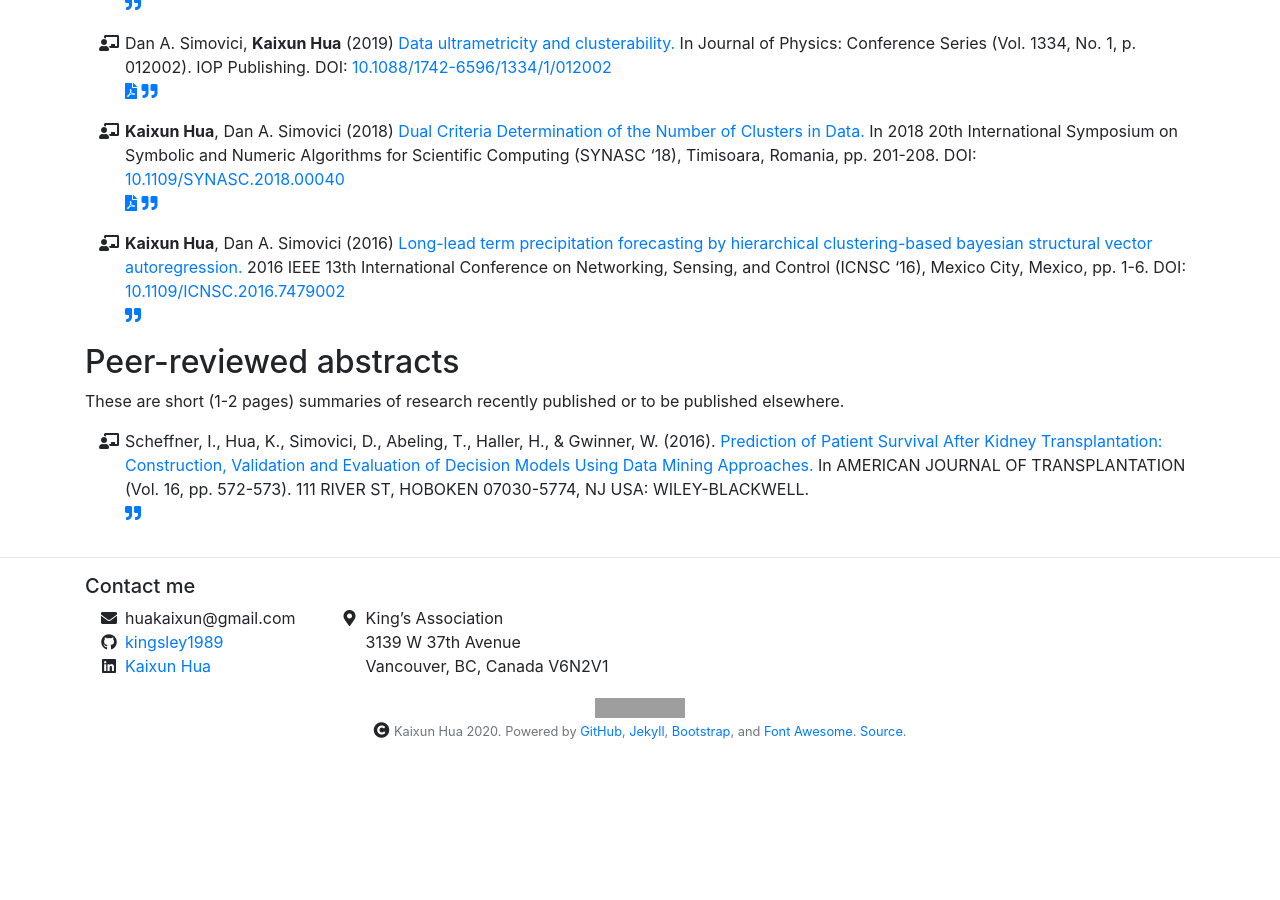
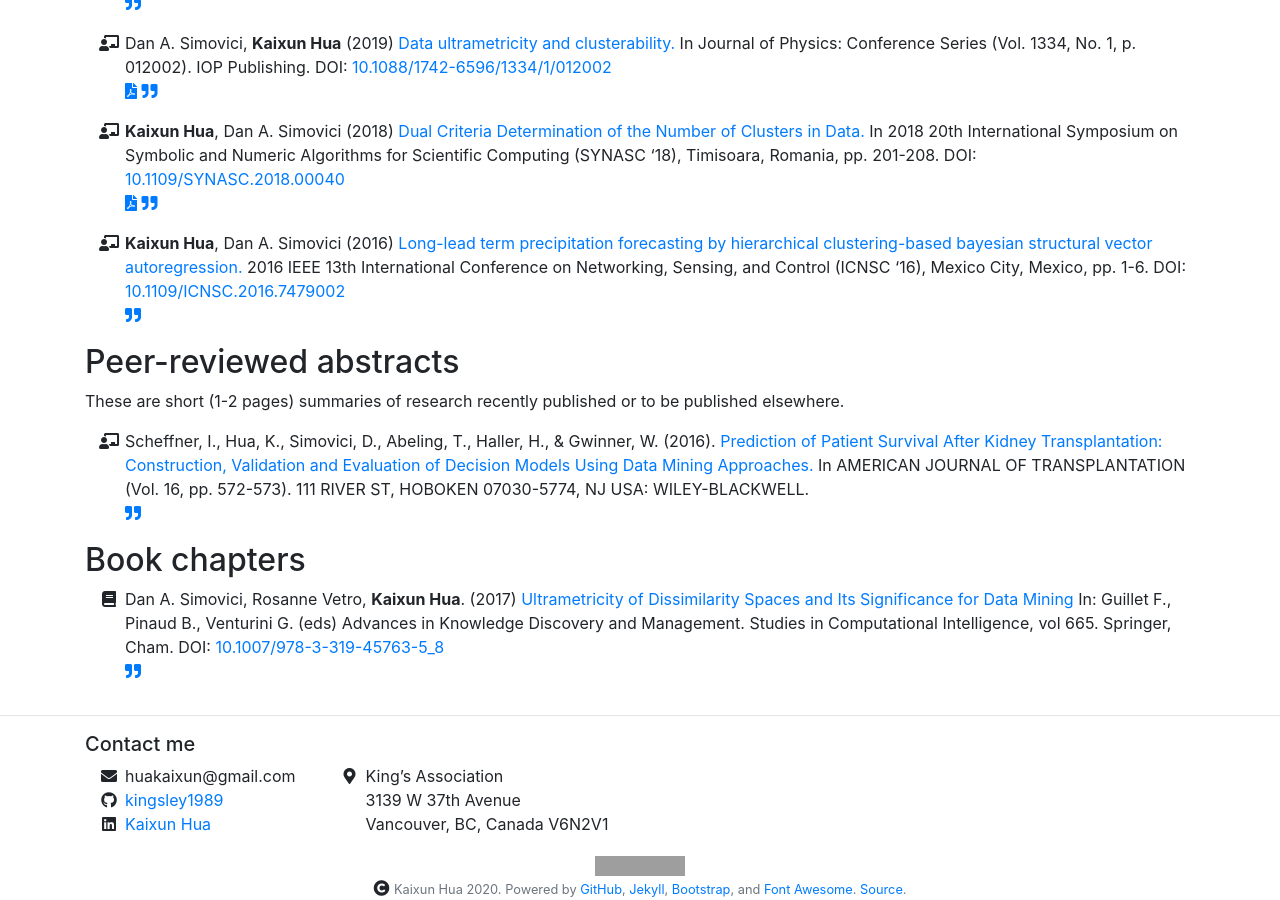
Before and after one commit to kingsley1989/kingsley1989.github.io, a Jekyll site: the page built from _pages/publications.md, in a window 1280 px wide and 900 px high, scrolled down 883 px. Built offline with Jekyll 4.4.1, drawn with Linux system fonts in a browser that asks for light colours; nearby versions of some CDN libraries; before the commit the page ends 1625 px from its top, so only the background shows below that; some of the changed lines change nothing that is shown; grey boxes are pictures that could not be loaded.

Commit message:
Update publications.yml

````diff
--- a/_data/publications.yml
+++ b/_data/publications.yml
@@ -154,41 +154,65 @@ publications:
         }
       ```
 
+  - citation: |
+        Dan A. Simovici, Rosanne Vetro, Kaixun Hua. (2017)
+        [Ultrametricity of Dissimilarity Spaces and Its Significance for Data Mining](https://link.springer.com/chapter/10.1007/978-3-319-45763-5_8)
+        In: Guillet F., Pinaud B., Venturini G. (eds)
+        Advances in Knowledge Discovery and Management. Studies in Computational Intelligence, vol 665.
+        Springer, Cham. DOI: [10.1007/978-3-319-45763-5_8](https://doi.org/10.1007/978-3-319-45763-5_8)
+    year: 2017
+    venue: book
+    type: book-chapter
+    #github_repository_link: https://github.com/FergusonAJ/gptp-2019-subsampled-lexicase
+    bibtex_id: Simovici2017
+    bibtex: |
+      ```bibtex
+        @Inbook{Simovici2017,
+          author="Simovici, Dan A. and Vetro, Rosanne and Hua, Kaixun",
+          editor="Guillet, Fabrice and Pinaud, Bruno and Venturini, Gilles",
+          title="Ultrametricity of Dissimilarity Spaces and Its Significance for Data Mining",
+          bookTitle="Advances in Knowledge Discovery and Management: Volume 6",
+          year="2017",
+          publisher="Springer International Publishing",
+          address="Cham",
+          pages="141--155",
+          abstract="We introduce a measureHua, Kaixunof ultrametricitySimovici, Dan A.for dissimilarityVetro, Rosannespaces and examine transformations of dissimilarities
+          that impact this measure. Then, we study the influence of ultrametricity on the behavior of two classes of data mining algorithms (kNN classification and PAM clustering)
+          applied on dissimilarity spaces. We show that there is an inverse variation between ultrametricity and performance of classifiers. For clustering, increased ultrametricity
+          generate clusterings with better separation. Lowering ultrametricity produces more compact clusters.",
+          isbn="978-3-319-45763-5",
+          doi="10.1007/978-3-319-45763-5_8",
+          url="https://doi.org/10.1007/978-3-319-45763-5_8"
+        }
+      ```
+
   # - citation: |
-  #       Austin J. Ferguson, Jose G. Hernandez, Daniel Junghans, Alexander Lalejini, Emily Dolson, Charles Ofria (2020)
-  #       [Characterizing the Effects of Random Subsampling on Lexicase Selection.](https://link.springer.com/chapter/10.1007/978-3-030-39958-0_1)
-  #       In: Banzhaf W., Goodman E., Sheneman L., Trujillo L., Worzel B. (eds)
-  #       Genetic Programming Theory and Practice XVII. Genetic and Evolutionary Computation.
-  #       Springer, Cham
-  #   year: 2020
-  #   venue: book
-  #   type: book-chapter
-  #   github_repository_link: https://github.com/FergusonAJ/gptp-2019-subsampled-lexicase
-  #   bibtex_id: Ferguson-GPTP-2020
+  #     Emily Dolson, Alexander Lalejini, Steven Jorgensen, and Charles Ofria. (2018).
+  #     [Quantifying the tape of life: Ancestry-based metrics provide insights and intuition
+  #     about evolutionary dynamics.](https://doi.org/10.1162/isal_a_00020)
+  #     In Proceedings of the 2018 Conference on Artificial Life (ALIFE).
+  #     Edited by Takashi Ikegami, Nathaniel Virgo, Olaf Witkowski, Mizuki Oka, Reiji Suzuki, and Hiroyuki Iizuka.
+  #     pp. 75-82. DOI: [10.1162/isal_a_00020](https://doi.org/10.1162/isal_a_00020). MIT Press.
+  #   year: 2018
+  #   venue: conference
+  #   type: peer-reviewed-paper
+  #   badges: "International Society for Artificial Life Outstanding Student Publication Award"
+  #   presentation_link: https://docs.google.com/presentation/d/1dV044J3JzfLrdgfwWS_4Bq8-3UHOqvQQgmqEZEkrcCc/edit?usp=sharing
+  #   github_repository_link: https://github.com/stevenjson/ALife2018-Lineage
+  #   pdf: /pubs/quantifying-the-tape-of-life.pdf
+  #   bibtex_id: Dolson2018-ALIFE
   #   bibtex: |
   #     ```bibtex
-  #     @Inbook{Ferguson-GPTP-2020,
-  #       author="Ferguson, Austin J.
-  #       and Hernandez, Jose Guadalupe
-  #       and Junghans, Daniel
-  #       and Lalejini, Alexander
-  #       and Dolson, Emily
-  #       and Ofria, Charles",
-  #       editor="Banzhaf, Wolfgang
-  #       and Goodman, Erik
-  #       and Sheneman, Leigh
-  #       and Trujillo, Leonardo
-  #       and Worzel, Bill",
-  #       title="Characterizing the Effects of Random Subsampling on Lexicase Selection",
-  #       bookTitle="Genetic Programming Theory and Practice XVII",
-  #       year="2020",
-  #       publisher="Springer International Publishing",
-  #       address="Cham",
-  #       pages="1--23",
-  #       abstract="Lexicase selection is a proven parent-selection algorithm designed for genetic programming problems, especially for uncompromising test-based problems where many distinct test cases must all be passed. Previous work has shown that random subsampling techniques can improve lexicase selection's problem-solving success; here, we investigate why. We test two types of random subsampling lexicase variants: down-sampled lexicase, which uses a random subset of all training cases each generation; and cohort lexicase, which collects candidate solutions and training cases into small groups for testing, reshuffling those groups each generation. We show that both of these subsampling lexicase variants improve problem-solving success by facilitating deeper evolutionary searches; that is, they allow populations to evolve for more generations (relative to standard lexicase) given a fixed number of test-case evaluations. We also demonstrate that the subsampled variants require less computational effort to find solutions, even though subsampling hinders lexicase's ability to preserve specialists. Contrary to our expectations, we did not find any evidence of systematic loss of phenotypic diversity maintenance due to subsampling, though we did find evidence that cohort lexicase is significantly better at preserving phylogenetic diversity than down-sampled lexicase.",
-  #       isbn="978-3-030-39958-0",
-  #       doi="10.1007/978-3-030-39958-0_1",
-  #       url="https://doi.org/10.1007/978-3-030-39958-0_1"
+  #     @inproceedings{Dolson2018-ALIFE,
+  #       address = {Cambridge, MA},
+  #       author = {Dolson, Emily and Lalejini, Alexander and Jorgensen, Steven and Ofria, Charles},
+  #       booktitle = {The 2018 Conference on Artificial Life},
+  #       doi = {10.1162/isal_a_00020},
+  #       pages = {75--82},
+  #       publisher = {MIT Press},
+  #       title = {{Quantifying the Tape of Life: Ancestry-based Metrics Provide Insights and Intuition about Evolutionary Dynamics}},
+  #       url = {https://www.mitpressjournals.org/doi/abs/10.1162/isal{\_}a{\_}00020},
+  #       year = {2018}
   #     }
   #     ```
 
@@ -280,36 +304,6 @@ publications:
   #       publisher = {MIT Press},
   #       title = {{Evolving Reactive Agents with SignalGP}},
   #       url = {https://www.mitpressjournals.org/doi/abs/10.1162/isal{\_}a{\_}00069},
-  #       year = {2018}
-  #     }
-  #     ```
-
-  # - citation: |
-  #     Emily Dolson, Alexander Lalejini, Steven Jorgensen, and Charles Ofria. (2018).
-  #     [Quantifying the tape of life: Ancestry-based metrics provide insights and intuition
-  #     about evolutionary dynamics.](https://doi.org/10.1162/isal_a_00020)
-  #     In Proceedings of the 2018 Conference on Artificial Life (ALIFE).
-  #     Edited by Takashi Ikegami, Nathaniel Virgo, Olaf Witkowski, Mizuki Oka, Reiji Suzuki, and Hiroyuki Iizuka.
-  #     pp. 75-82. DOI: [10.1162/isal_a_00020](https://doi.org/10.1162/isal_a_00020). MIT Press.
-  #   year: 2018
-  #   venue: conference
-  #   type: peer-reviewed-paper
-  #   badges: "International Society for Artificial Life Outstanding Student Publication Award"
-  #   presentation_link: https://docs.google.com/presentation/d/1dV044J3JzfLrdgfwWS_4Bq8-3UHOqvQQgmqEZEkrcCc/edit?usp=sharing
-  #   github_repository_link: https://github.com/stevenjson/ALife2018-Lineage
-  #   pdf: /pubs/quantifying-the-tape-of-life.pdf
-  #   bibtex_id: Dolson2018-ALIFE
-  #   bibtex: |
-  #     ```bibtex
-  #     @inproceedings{Dolson2018-ALIFE,
-  #       address = {Cambridge, MA},
-  #       author = {Dolson, Emily and Lalejini, Alexander and Jorgensen, Steven and Ofria, Charles},
-  #       booktitle = {The 2018 Conference on Artificial Life},
-  #       doi = {10.1162/isal_a_00020},
-  #       pages = {75--82},
-  #       publisher = {MIT Press},
-  #       title = {{Quantifying the Tape of Life: Ancestry-based Metrics Provide Insights and Intuition about Evolutionary Dynamics}},
-  #       url = {https://www.mitpressjournals.org/doi/abs/10.1162/isal{\_}a{\_}00020},
   #       year = {2018}
   #     }
   #     ```
````
